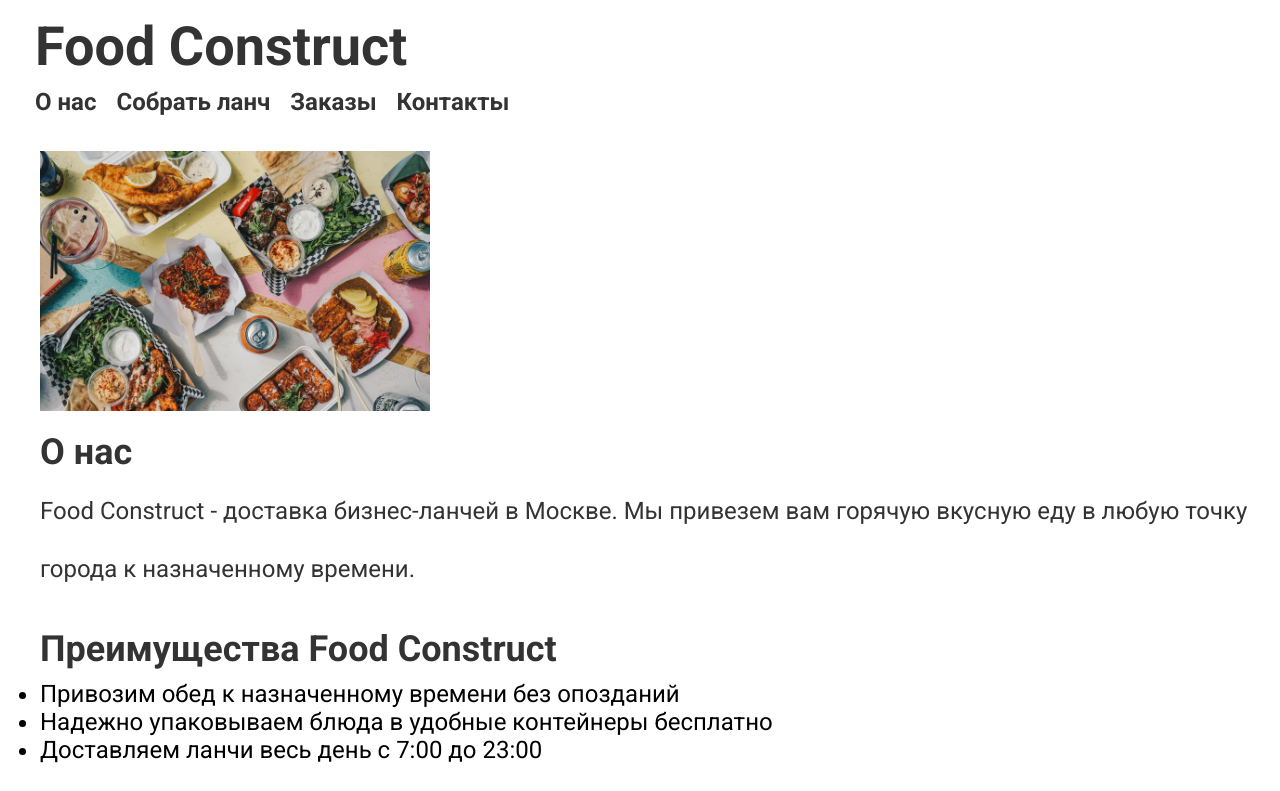
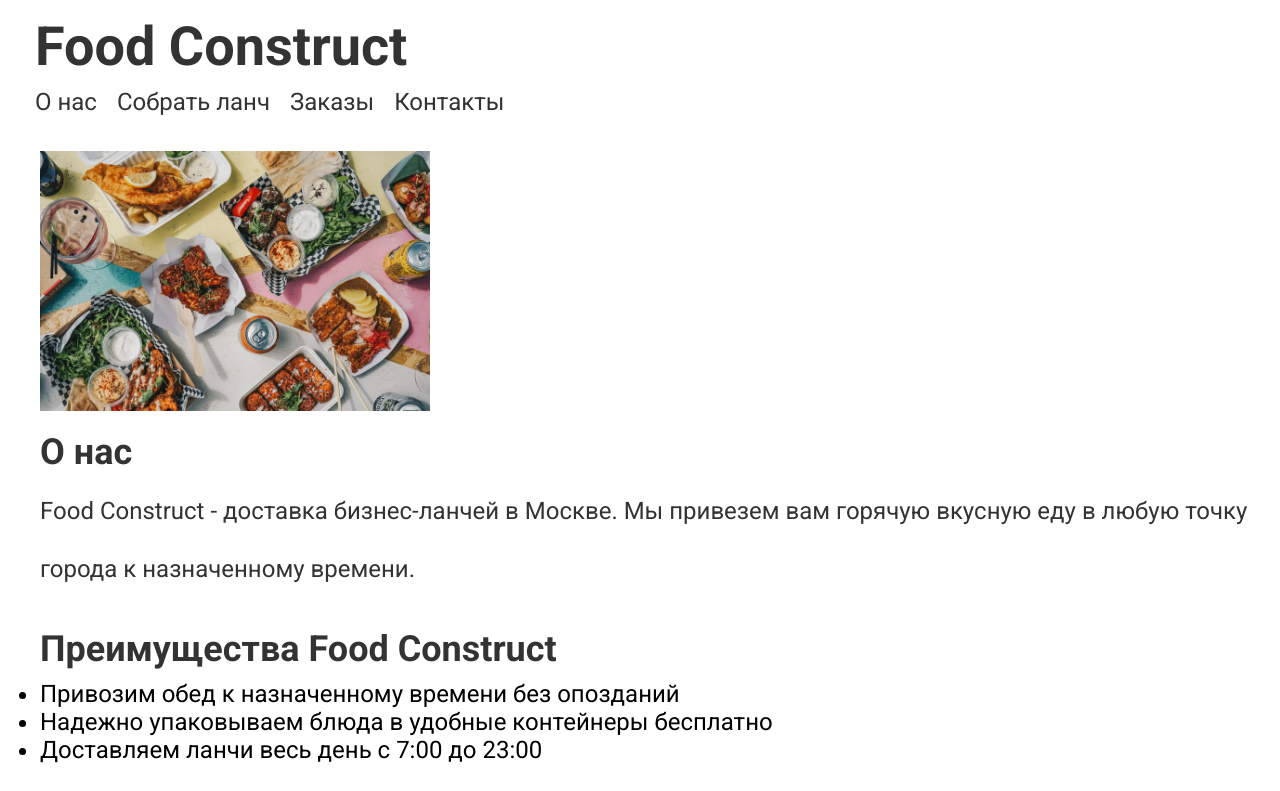
Before and after one commit to Northded/Gavrilov-web-dev-2024-1, a plain HTML site: page index.html in a window 1280 px wide. Shown: the top 791 px of the page. Drawn offline with Linux system fonts and the light colour scheme.

Commit message:
little changes

```diff
--- a/index.html
+++ b/index.html
@@ -12,10 +12,10 @@
     <header>
         <h1>Food Construct</h1>
         <nav>
-            <a href="#o-nas"><b>О нас</b></a>
-            <a href="#sobrat-lanch"><b>Собрать ланч</b></a>
-            <a href="#zakazy"><b>Заказы</b></a>
-            <a href="#kontakty"><b>Контакты</b></a>
+            <a href="#o-nas">О нас</a>
+            <a href="#sobrat-lanch">Собрать ланч</a>
+            <a href="#zakazy">Заказы</a>
+            <a href="#kontakty">Контакты</a>
         </nav>
     </header>
 
```
